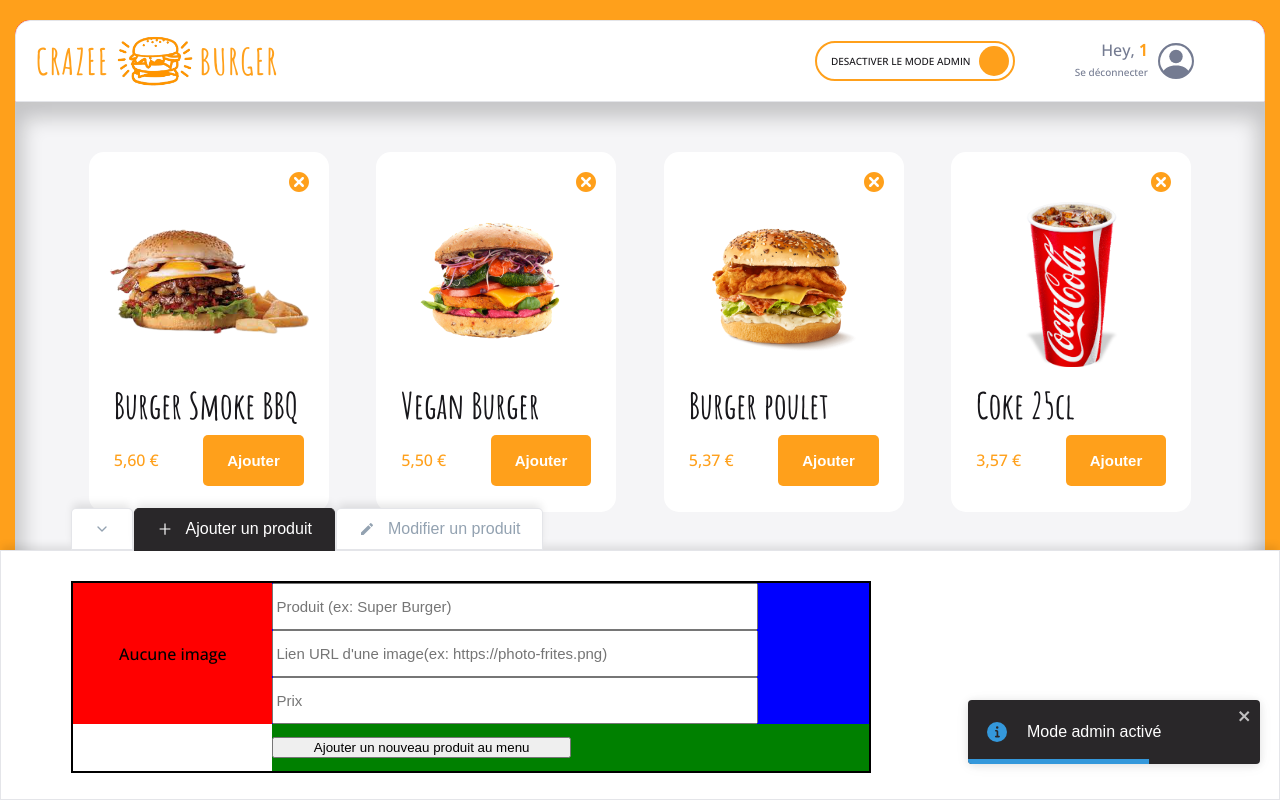
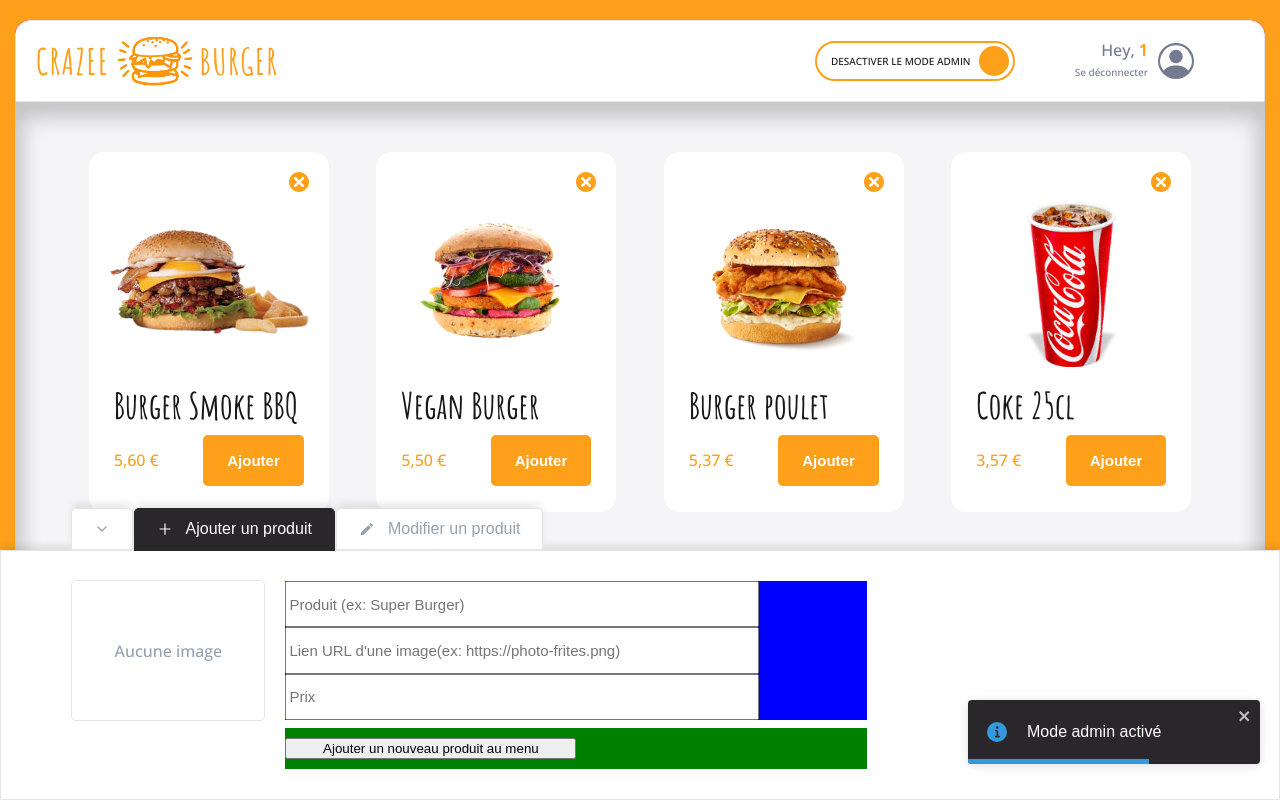
Before and after one commit to bem630/crazee-burgers, a React (Create React App) app: page /order/1 in a window 1280 px wide. Both pictures are taken after a click on the label 914 px from the left and 61 px from the top of the page. Built offline with nearby package versions, Linux system fonts and the light colour scheme; grey boxes are pictures that could not be loaded.

Commit message:
♻️  F08: ADMIN > Add preview-image (style)

```diff
--- a/src/components/pages/order/Main/Admin/AdminPanel/AddForm.js
+++ b/src/components/pages/order/Main/Admin/AdminPanel/AddForm.js
@@ -1,5 +1,5 @@
-import { FaHamburger } from "react-icons/fa";
-import { BsFillCameraFill } from "react-icons/bs";
+//import { FaHamburger } from "react-icons/fa";
+//import { BsFillCameraFill } from "react-icons/bs";
 //import { MdOutlineEuro } from "react-icons/md";
 import { FiCheck } from "react-icons/fi";
 import styled from "styled-components";
@@ -70,7 +70,7 @@ const AddForm = () => {
                     {newProduct.imageSource ? (
                         <img src={newProduct.imageSource} alt={newProduct.title} />
                         ) : (
-                            <div>Aucune image</div>
+                            <div className="empty-image">Aucune image</div>
                             )}
                 </div>
                 <div className="input-fields">
@@ -118,14 +118,15 @@ const AddForm = () => {
 export default AddForm;
 
 const AddFormStyled = styled.form`
-    border: 2px solid black;
+    //border: 2px solid black;
     display: grid;
     height: 100%;
     width: 70%;
     grid-template-columns: 1fr 3fr;
     grid-template-rows: repeat(4, 1fr);
+    grid-column-gap: 20px;
+    grid-row-gap: 8px;
     .image-preview {
-        background: red;
         grid-area: 1 / 1 / 4 / 2;
         display: flex;
         justify-content: center;
@@ -136,6 +137,18 @@ const AddFormStyled = styled.form`
             height: 100%;
             object-fit: contain;
             object-position: center;
+        }
+
+        .empty-image {
+            height: 100%;
+            width: 100%;
+            display: flex;
+            justify-content: center;
+            align-items: center;
+            border: 1px solid ${theme.colors.greyLight};
+            line-height: 1.5;
+            color: ${theme.colors.greySemiDark};
+            border-radius: ${theme.borderRadius.round};
         }
     }
     .input-fields {
```
